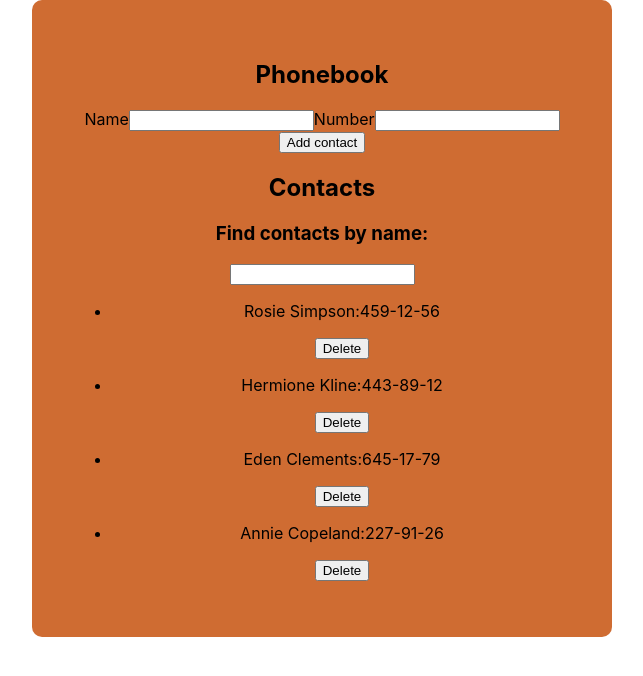
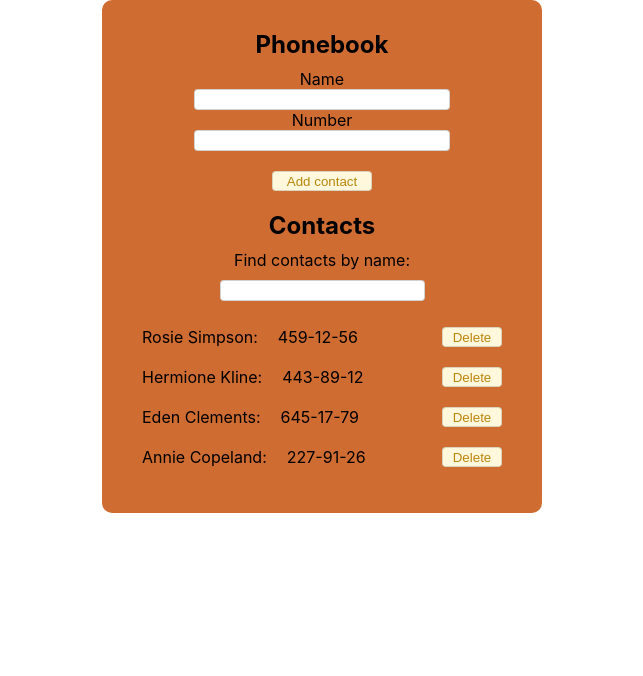
Before and after one commit to SerheiYakimov/goit-react-hw-02-phonebook, a React (Create React App) app: page / in a window 1280 px wide. Shown: the top 676 px of the page, without its empty margins (318-961 px from the left). Built offline with nearby package versions, Linux system fonts and the light colour scheme.

Commit message:
add style

```diff
--- a/src/App.css
+++ b/src/App.css
@@ -1,10 +1,15 @@
 .container {
-  max-width: 500px;
+  max-width: 400px;
   margin-left: auto;
   margin-right: auto;
   text-align: center;
-  padding: 40px;
+  padding: 20px;
   background-color: rgb(207, 108, 50);
   border-radius: 10px;
   box-shadow: 5;
 }
+
+.title {
+  margin-top: 10px;
+  margin-bottom: 10px;
+}
--- a/src/App.js
+++ b/src/App.js
@@ -58,10 +58,10 @@ class App extends Component {
     return (
       <div className="App">
         <div className="container">
-          <h2>Phonebook</h2>
+          <h2 className="title">Phonebook</h2>
           <Form addNewContact={addNewContact} />
           <div>
-            <h2>Contacts</h2>
+            <h2 className="title">Contacts</h2>
             <Filter value={filter} onChange={handleFilter} />
             <ContactList
               findContact={findContact}
--- a/src/components/ContactList/ContactList.js
+++ b/src/components/ContactList/ContactList.js
@@ -1,10 +1,11 @@
 import PropsType from "prop-types";
+import s from "../ContactList/ContactList.module.css";
 
 import { ContactListItem } from "../ContactListItem/ContactListItem";
 
 export function ContactList({ findContact, onDeleteContact }) {
   return (
-    <ul>
+    <ul className={s.list}>
       {findContact().map(({ id, name, number }) => (
         <ContactListItem
           key={id}
--- /dev/null
+++ b/src/components/ContactList/ContactList.module.css
@@ -0,0 +1,6 @@
+.list {
+  display: flex;
+  flex-direction: column;
+  justify-content: space-around;
+  padding: 0;
+}
--- a/src/components/ContactListItem/ContactListItem.js
+++ b/src/components/ContactListItem/ContactListItem.js
@@ -1,12 +1,17 @@
 import PropsType from "prop-types";
+import s from "../ContactListItem/ContactListItem.module.css";
 
 export function ContactListItem({ id, name, number, onDeleteContact }) {
   return (
-    <li>
-      <p>
-        {name}:<span>{number}</span>
+    <li className={s.list}>
+      <p className={s.item}>
+        {name}:<span className={s.span}>{number}</span>
       </p>
-      <button type="submit" onClick={() => onDeleteContact(id)}>
+      <button
+        type="submit"
+        onClick={() => onDeleteContact(id)}
+        className={s.button}
+      >
         Delete
       </button>
     </li>
--- /dev/null
+++ b/src/components/ContactListItem/ContactListItem.module.css
@@ -0,0 +1,26 @@
+.button {
+  width: 60px;
+  height: 20px;
+  color: darkgoldenrod;
+  background-color: cornsilk;
+  border: 1px solid rgba(75, 67, 67, 0.2);
+  border-radius: 4px;
+  cursor: pointer;
+}
+
+.list {
+  display: flex;
+  flex-direction: row;
+  justify-content: space-between;
+  align-items: center;
+  padding: 10px 20px;
+}
+
+.item {
+  margin: 0;
+}
+
+.span {
+  margin-left: 20px;
+  margin-right: 20px;
+}
--- a/src/components/Filter/Filter.js
+++ b/src/components/Filter/Filter.js
@@ -1,10 +1,17 @@
 import PropsType from "prop-types";
+import s from "../Filter/Filter.module.css";
 
 export function Filter({ value, onChange }) {
   return (
-    <div>
-      <h3>Find contacts by name:</h3>
-      <input type="text" name="filter" value={value} onChange={onChange} />
+    <div className={s.container}>
+      <h3 className={s.title}>Find contacts by name:</h3>
+      <input
+        type="text"
+        name="filter"
+        value={value}
+        onChange={onChange}
+        className={s.input}
+      />
     </div>
   );
 }
--- /dev/null
+++ b/src/components/Filter/Filter.module.css
@@ -0,0 +1,21 @@
+.container {
+  display: block;
+}
+
+.title {
+  font-weight: 400;
+  font-size: 16px;
+  margin-top: 10px;
+  margin-bottom: 10px;
+}
+
+.input {
+  border: 1px solid rgba(33, 33, 33, 0.2);
+  border-radius: 4px;
+  cursor: pointer;
+  font-size: 15px;
+}
+
+.input:focus {
+  outline-color: rgb(235, 169, 69);
+}
--- a/src/components/Form/Form.js
+++ b/src/components/Form/Form.js
@@ -1,6 +1,7 @@
 import { Component } from "react";
 import { v4 as uuid } from "uuid";
 import PropsType from "prop-types";
+import s from "../Form/Form.module.css";
 
 export class Form extends Component {
   state = {
@@ -41,10 +42,11 @@ export class Form extends Component {
     const { idName, idNumber, handleChange, handleSubmit } = this;
     const { name, number } = this.state;
     return (
-      <form onSubmit={handleSubmit}>
-        <label htmlFor={idName}>
+      <form className={s.form} onSubmit={handleSubmit}>
+        <label className={s.label} htmlFor={idName}>
           Name
           <input
+            className={s.input}
             type="text"
             name="name"
             id={idName}
@@ -55,9 +57,10 @@ export class Form extends Component {
             required
           />
         </label>
-        <label htmlFor={idNumber}>
+        <label className={s.label} htmlFor={idNumber}>
           Number
           <input
+            className={s.input}
             type="tel"
             name="number"
             id={idNumber}
@@ -68,7 +71,9 @@ export class Form extends Component {
             required
           />
         </label>
-        <button type="submit">Add contact</button>
+        <button className={s.button} type="submit">
+          Add contact
+        </button>
       </form>
     );
   }
--- /dev/null
+++ b/src/components/Form/Form.module.css
@@ -0,0 +1,35 @@
+.form {
+  display: flex;
+  flex-direction: column;
+  align-items: center;
+}
+
+.label {
+  display: flex;
+  flex-direction: column;
+}
+
+.input {
+  width: 250px;
+  color: rgb(226, 100, 27);
+  border: 1px solid rgba(33, 33, 33, 0.2);
+  border-radius: 4px;
+  cursor: pointer;
+  font-size: 15px;
+}
+
+.input:focus {
+  outline-color: rgb(235, 169, 69);
+}
+
+.button {
+  width: 100px;
+  height: 20px;
+  color: darkgoldenrod;
+  background-color: cornsilk;
+  border: 1px solid rgba(75, 67, 67, 0.2);
+  border-radius: 4px;
+  cursor: pointer;
+  margin-top: 20px;
+  margin-bottom: 10px;
+}
```
